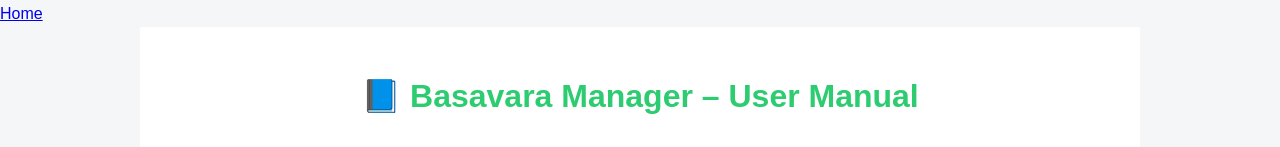
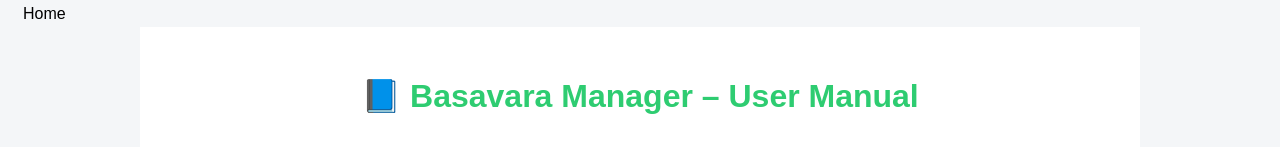
Before and after one commit to spaceairagency-blip/payement-list, a plain HTML site: page user-manual.html in a window 1280 px wide. Shown: the top 147 px of the page. Drawn offline with Linux system fonts and the light colour scheme.

Commit message:
Update user-manual.html

```diff
--- a/user-manual.html
+++ b/user-manual.html
@@ -55,12 +55,18 @@ li{
 @media(max-width:600px){
     body{font-size:14px}
 }
+.home-btn{
+    text-decoration: none;
+    color: black;
+    padding: 15px;
+    margin: 8px;
+}
 </style>
 </head>
 
 <body>
 <!-- <button></button> -->
-<a href="index.html">Home</a>
+<a href="index.html" class="home-btn" >Home</a>
 <div class="container">
 
 <h1>📘 Basavara Manager – User Manual</h1>
```
